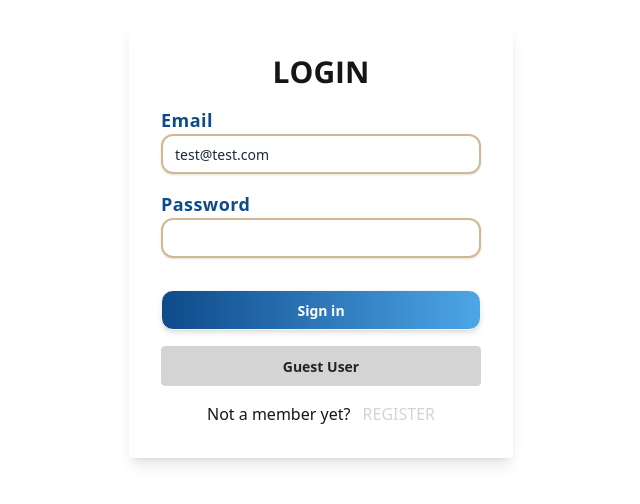
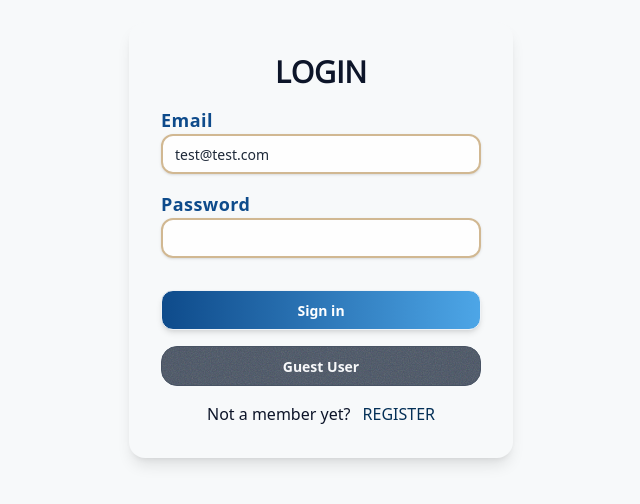
Before and after one commit to jccastaneda0201/comfy-furniture, a React (Vite) app: page /login in a window 1280 px wide. Shown: the part 160-664 px from the top of the page, without its empty margins (319-959 px from the left). Built offline with nearby package versions, Linux system fonts and the light colour scheme.

Commit message:
updated and create default themes styles

```diff
--- a/src/components/Hero.jsx
+++ b/src/components/Hero.jsx
@@ -6,42 +6,34 @@ import hero3 from '../assets/hero3.webp';
 import hero4 from '../assets/hero4.webp';
 
 const carouselImages = [hero1, hero2, hero3, hero4];
+
 const Hero = () => {
   return (
-    <section className="relative grid lg:grid-cols-2 gap-16 items-center bg-gradient-to-r from-[#f9f5f0] via-white to-[#f1e8dd] px-6 py-16 rounded-2xl shadow-lg">
-      {/* Texto */}
-      <div className="animate-fadeIn">
-        <h1 className="max-w-2xl text-4xl sm:text-6xl font-extrabold tracking-tight text-[#0e4b8b] leading-tight">
-          Muebles que transforman tu hogar
+    <div className="grid lg:grid-cols-2 gap-24 items-center">
+      <div>
+        <h1 className="max-w-2xl text-4xl font-openSans font-bold tracking-tight sm:text-6xl text-primary">
+          Experience Comfort & Style
         </h1>
-        <p className="mt-6 max-w-xl text-lg leading-8 text-gray-700">
-          Descubre nuestra colección de muebles elegantes y funcionales, diseñados para brindar
-          confort y estilo a cada rincón de tu casa.
+        <p className="mt-8 max-w-xl text-lg leading-8 text-secondary">
+          Discover our exclusive collection of modern furniture designed to bring elegance, warmth,
+          and unmatched comfort into your home.
         </p>
-        <div className="mt-8">
-          <Link
-            to="/products"
-            className="btn btn-lg border-0 bg-[#0e4b8b] hover:bg-[#4da6e7] text-white rounded-xl shadow-md transition-all duration-300"
-          >
-            Ver productos
+        <div className="mt-10">
+          <Link to="/products" className="btn btn-primary">
+            Our Products
           </Link>
         </div>
       </div>
-
-      {/* Carrusel */}
-      <div className="hidden lg:flex h-[28rem] carousel carousel-center p-4 space-x-6 bg-white/80 rounded-2xl shadow-md">
-        {carouselImages.map((image, index) => (
-          <div key={index} className="carousel-item">
-            <img
-              src={image}
-              className="rounded-xl h-full w-80 object-cover shadow-sm hover:shadow-xl transition-shadow duration-300"
-              alt={`Producto ${index + 1}`}
-            />
-          </div>
-        ))}
+      <div className="hidden h-[28rem] lg:carousel carousel-center p-4 space-x-4 bg-neutral rounded-box ">
+        {carouselImages.map((image) => {
+          return (
+            <div key={image} className="carousel-item">
+              <img src={image} className="rounded-box h-full w-80 object-cover" />
+            </div>
+          );
+        })}
       </div>
-    </section>
+    </div>
   );
 };
-
 export default Hero;
--- a/src/components/Navbar.jsx
+++ b/src/components/Navbar.jsx
@@ -23,10 +23,10 @@ const Navbar = () => {
           {/* TITLE */}
           <NavLink
             to="/"
-            className="hidden btn btn-ghost lg:flex text-3xl items-center font-mono font-bold "
+            className="hidden text-primary lg:flex text-3xl items-center font-openSans font-bold "
           >
             Comfy
-            <span className="font-san text-yellow-600">Furniture</span>
+            <span className="font-openSans text-yellow-600">Furniture</span>
           </NavLink>
           {/* DROPDOWN */}
           <div className="dropdown">
@@ -43,7 +43,7 @@ const Navbar = () => {
         </div>
 
         <div className="navbar-center hidden lg:flex">
-          <ul className="menu menu-horizontal text-base text-blue-950 font-roboto font-semibold">
+          <ul className="menu menu-horizontal text-base font-normal font-roboto  text-primary">
             <NavLinks />
           </ul>
         </div>
@@ -59,10 +59,13 @@ const Navbar = () => {
           </label>
 
           {/* CART LINK */}
-          <NavLink to="/cart" className="btn btn-ghost btn-circle btn-md ml-4 ">
-            <div className="indicator  ">
-              <BsCart3 className="btn btn-ghost rounded-full" />
-              <span className=" indicator-item w-4 h-4 rounded-full bg-sky-800 items-center justify-center text-white text-xs font-semibold">
+          <NavLink to="/cart" className="btn btn-ghost btn-circle btn-md ml-4">
+            <div className="indicator">
+              {/* Icono carrito */}
+              <BsCart3 className="w-7 h-7 text-primary" />
+
+              {/* Badge indicador */}
+              <span className="indicator-item badge badge-sm bg-gray-400 text-white border-none shadow-md">
                 1
               </span>
             </div>
--- a/src/components/ProductsGrid.jsx
+++ b/src/components/ProductsGrid.jsx
@@ -5,10 +5,10 @@ const ProductsGrid = () => {
   const { products } = useLoaderData();
 
   return (
-    <div className="pt-12 grid gap-4 md:grid-cols-2 lg:grid-cols-3">
+    <div className="pt-12  grid gap-4 md:grid-cols-2 lg:grid-cols-3">
       {products.map((product) => {
         const { title, price, image } = product.attributes;
-        const dollarsAmount = formatPrice(price);
+        const eurosAmount = formatPrice(price);
         return (
           <Link
             key={product.id}
@@ -22,9 +22,9 @@ const ProductsGrid = () => {
                 className="rounded-xl h-64 md:h-48 w-full object-cover"
               />
             </figure>
-            <div className="card-body items-center text-center">
+            <div className="card-body items-center text-center text-primary">
               <h2 className="card-title capitalize tracking-wider">{title}</h2>
-              <span className="text-secondary">{dollarsAmount}</span>
+              <span className="text-warning text-base tracking-widest">{eurosAmount}</span>
             </div>
           </Link>
         );
--- a/src/components/SectionTitle.jsx
+++ b/src/components/SectionTitle.jsx
@@ -1,7 +1,7 @@
 const SectionTitle = ({ text }) => {
   return (
     <div className="border-b border-base-300 pb-5">
-      <h2 className="text-3xl font-medium tracking-wider capitalize">{text}</h2>
+      <h2 className="text-3xl font-medium text-primary tracking-wider capitalize">{text}</h2>
     </div>
   );
 };
--- a/src/index.css
+++ b/src/index.css
@@ -1,15 +1,85 @@
 
-@import url('https://fonts.googleapis.com/css2?family=Open+Sans:ital,wght@0,300..800;1,300..800&family=Roboto:ital,wght@0,100..900;1,100..900&display=swap');
+@import url('https://fonts.googleapis.com/css2?family=Open+Sans:ital;wght@0;300..800;1;300..800&family=Roboto:ital;wght@0;100..900;1;100..900&display=swap');
 
 
 @import "tailwindcss";
-@plugin "daisyui" {
- themes: wireframe --default, dim --business;
-}
+
 @theme {
   --font-roboto: "Roboto", sans-serif;
-  --font-openSans:"Open Sans", sans-serif;
+  --font-openSans: "Open Sans", sans-serif;
 }
   .align-element {
     @apply mx-auto max-w-6xl px-8;
   }
+/* @plugin "daisyui" {
+ themes: night --default;
+} */
+@plugin "daisyui";
+@plugin "daisyui/theme" {
+  name: "comfy";
+  default: true;
+  color-scheme: "light";
+  --color-base-100: oklch(98% 0.003 247.858);
+  --color-base-200: oklch(96% 0.007 247.896);
+  --color-base-300: oklch(92% 0.013 255.508);
+  --color-base-content: oklch(20% 0.042 265.755);
+  --color-primary: #043057;
+  --color-primary-content: oklch(100% 0 0);
+  --color-secondary: oklch(44% 0.03 256.802);
+  --color-secondary-content: oklch(98% 0.002 247.839);
+  --color-accent: oklch(62% 0.194 149.214);
+  --color-accent-content: oklch(98% 0.018 155.826);
+  --color-neutral: oklch(86.9% 0.005 56.366);
+  --color-neutral-content: oklch(98% 0.003 247.858);
+  --color-info: oklch(58% 0.158 241.966);
+  --color-info-content: oklch(97% 0.013 236.62);
+  --color-success: oklch(60% 0.118 184.704);
+  --color-success-content: oklch(98% 0.014 180.72);
+  --color-warning: oklch(68% 0.162 75.834);
+  --color-warning-content: oklch(98% 0.026 102.212);
+  --color-error: oklch(57% 0.245 27.325);
+  --color-error-content: oklch(97% 0.013 17.38);
+  --radius-selector: 0.5rem;
+  --radius-field: 1rem;
+  --radius-box: 1rem;
+  --size-selector: 0.25rem;
+  --size-field: 0.25rem;
+  --border: 1px;
+  --depth: 0;
+  --noise: 1;
+}
+
+@plugin "daisyui/theme" {
+  name: "dark";
+  default: false;
+  prefersdark: true;
+  color-scheme: "dark";
+ --color-base-100: oklch(30.857% .023 264.149);
+  --color-base-200: oklch(28.036% .019 264.182);
+  --color-base-300: oklch(26.346% .018 262.177);
+  --color-base-content: oklch(97% 0 0);
+  --color-primary: oklch(92% 0.013 255.508);
+  --color-primary-content: oklch(0% 0 0);
+  --color-secondary: oklch(96% 0.003 264.542);
+  --color-secondary-content: oklch(0% 0 0);
+  --color-accent: #2d2f39;
+  --color-accent-content: oklch(98% 0 0);
+  --color-neutral: oklch(87% 0 0);
+  --color-neutral-content: oklch(98% 0 0);
+  --color-info: #3abff8;
+  --color-info-content: oklch(30% 0.056 229.695);
+  --color-success: #36d399;
+  --color-success-content: oklch(26% 0.051 172.552);
+  --color-warning: oklch(82% 0.189 84.429);
+  --color-warning-content: oklch(27% 0.077 45.635);
+  --color-error: oklch(70% 0.191 22.216);
+  --color-error-content: oklch(25% 0.092 26.042);
+  --radius-selector: 1rem;
+  --radius-field: 2rem;
+  --radius-box: 2rem;
+  --size-selector: 0.25rem;
+  --size-field: 0.25rem;
+  --border: 1px;
+  --depth: 0;
+  --noise: 0;
+}
```
